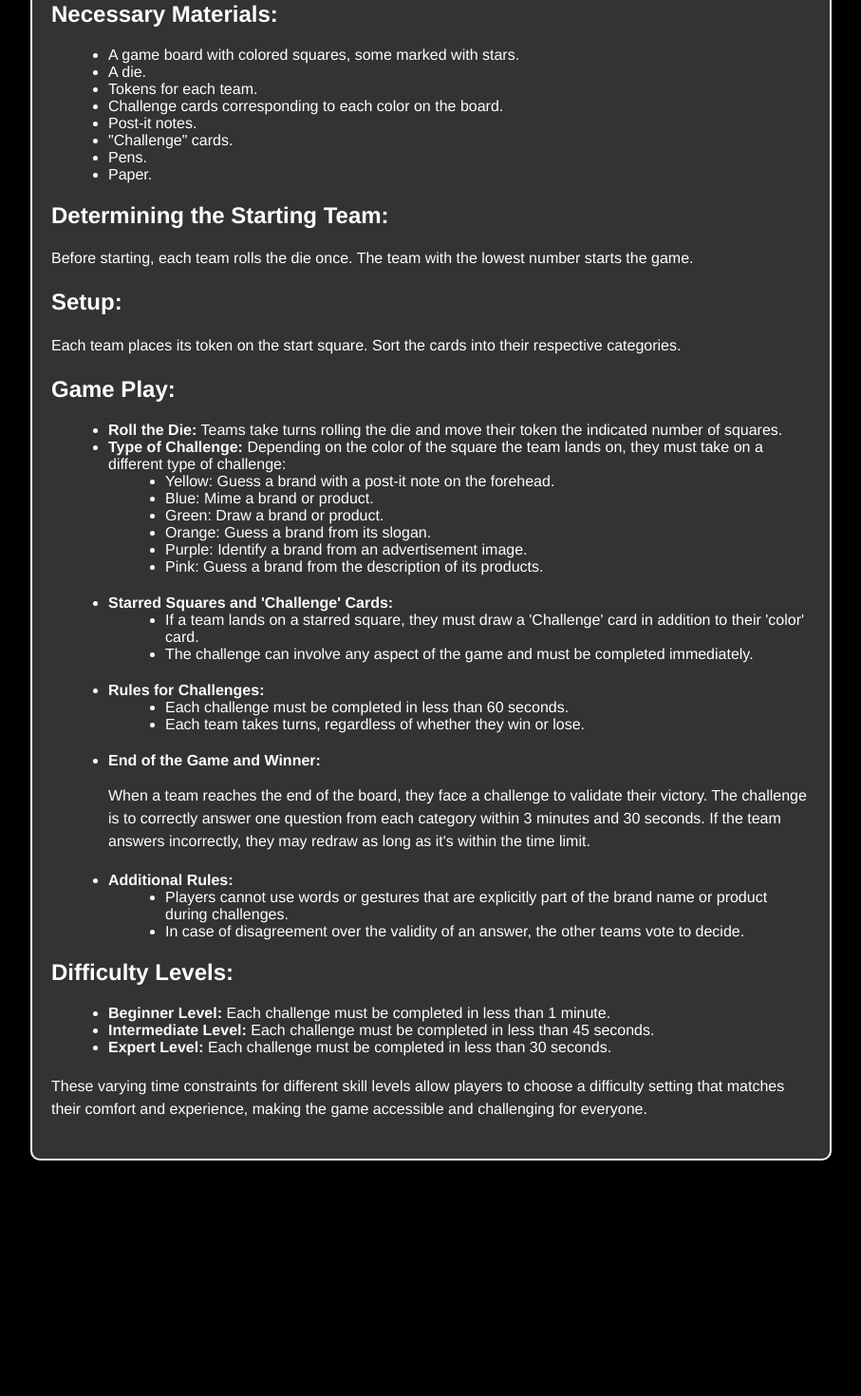
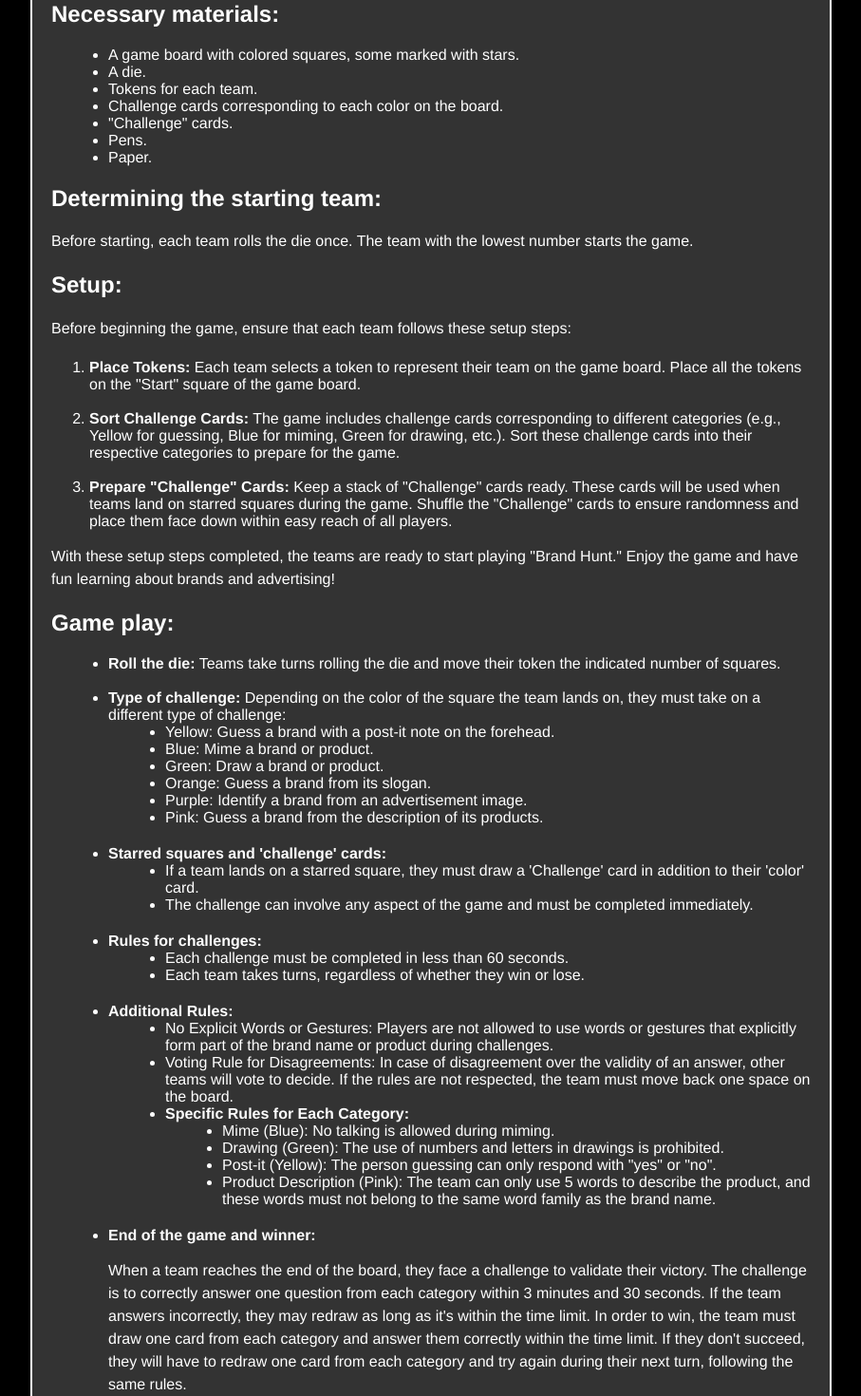
Before and after one commit to zahra4221/project_game, a Vue app: page /rules in a window 1280 px wide. Shown: the part 340-1810 px from the top of the page at 95% size, without its empty margins (186-1093 px from the left). Before the commit the page ends 1570 px from the top, so only its background shows below. Built offline with nearby package versions, Linux system fonts and the light colour scheme.

Commit message:
formulaire

```diff
--- a/package.json
+++ b/package.json
@@ -8,6 +8,7 @@
     "lint": "vue-cli-service lint"
   },
   "dependencies": {
+    "axios": "^1.6.2",
     "core-js": "^3.8.3",
     "vue": "^3.2.13",
     "vue-router": "^4.2.5"
--- a/public/index.html
+++ b/public/index.html
@@ -4,7 +4,7 @@
     <meta charset="utf-8">
     <meta http-equiv="X-UA-Compatible" content="IE=edge">
     <meta name="viewport" content="width=device-width,initial-scale=1.0">
-    <link rel="icon" href="<%= BASE_URL %>favicon.ico">
+    <link rel="icon" href="<%= BASE_URL %>logo_game.ico">
     <title><%= htmlWebpackPlugin.options.title %></title>
   </head>
   <body>
--- a/src/components/ContactForm.vue
+++ b/src/components/ContactForm.vue
@@ -1,56 +1,31 @@
 <template>
-    <div class="contact-page">
-      <h1>Contact Us</h1>
-      <p>If you have any suggestions or questions about our game, please feel free to send us a message.</p>
-      <div class="contact-form">
-        <form @submit.prevent="submitForm">
-
-            <div class="form">
-          <div class="form-group">
-            <label for="name">Name:</label>
-            <input type="text" id="name" v-model="formData.name" required>
-          </div>
-          <div class="form-group">
-            <label for="email">Email:</label>
-            <input type="email" id="email" v-model="formData.email" required>
-          </div>
-          <div class="form-group">
-            <label for="message">Message:</label>
-            <textarea id="message" v-model="formData.message" rows="4" required></textarea>
-          </div>
-          <button type="submit">Submit</button>
-          </div>
-        </form>
-      </div>
-    </div>
+    <form @submit.prevent="handleSubmit">
+      <input v-model="form.name" type="text" placeholder="Nom" />
+      <input v-model="form.email" type="email" placeholder="Email" />
+      <textarea v-model="form.message" placeholder="Message"></textarea>
+      <button type="submit">Envoyer</button>
+    </form>
   </template>
 
   <script>
   export default {
     data() {
       return {
-        formData: {
-          name: "",
-          email: "",
-          message: ""
+        form: {
+          name: '',
+          email: '',
+          message: ''
         }
       };
     },
     methods: {
-      submitForm() {
-        // Ici, vous pouvez ajouter le code pour envoyer le formulaire à un serveur ou effectuer d'autres actions.
-        // Par exemple, vous pouvez afficher les données dans la console pour le moment :
-        console.log("Form submitted with data:", this.formData);
-        // Réinitialiser le formulaire après soumission :
-        this.formData = {
-          name: "",
-          email: "",
-          message: ""
-        };
+      handleSubmit() {
+        // Logique d'envoi du formulaire
       }
     }
   };
   </script>
+
 
   <style scoped>
 
--- a/src/components/HomePage.vue
+++ b/src/components/HomePage.vue
@@ -5,7 +5,7 @@
         <img src="@/assets/logo_brand.png" alt="Brand Hunt Logo" />
       </div>
       <div class="welcome-message">
-        <h1>Welcome to Brand Hunt!</h1>
+        <h1>Welcome to Brand Hunt !</h1>
         <p>Dive into the exciting world of brands and advertising with our interactive game.</p>
       </div>
     </div>
--- a/src/components/RulesPage.vue
+++ b/src/components/RulesPage.vue
@@ -1,33 +1,56 @@
 <template>
     <div class="rules-page">
-      <h1 class="page-title">Game Rules</h1>
+      <h1 class="page-title">Game rules</h1>
 
-      <h2>Game Objective:</h2>
+      <h2>Game objective:</h2>
       <p>The main goal of "Brand Hunt" is to enrich players' knowledge about brands in a fun and interactive way. By participating in this game, players learn to recognize and remember various brands through a series of enjoyable challenges. These challenges stimulate creativity, memory, and team spirit, while providing an educational opportunity to better understand the world of brands and advertising. The game is designed for 4 to 8 players, playing in teams of two.</p>
 
-      <h2>Necessary Materials:</h2>
+      <h2>Necessary materials:</h2>
       <ul>
         <li>A game board with colored squares, some marked with stars.</li>
         <li>A die.</li>
         <li>Tokens for each team.</li>
         <li>Challenge cards corresponding to each color on the board.</li>
-        <li>Post-it notes.</li>
         <li>"Challenge" cards.</li>
         <li>Pens.</li>
         <li>Paper.</li>
       </ul>
 
-      <h2>Determining the Starting Team:</h2>
+      <h2>Determining the starting team:</h2>
       <p>Before starting, each team rolls the die once. The team with the lowest number starts the game.</p>
 
       <h2>Setup:</h2>
-      <p>Each team places its token on the start square. Sort the cards into their respective categories.</p>
+<p>
+    Before beginning the game, ensure that each team follows these setup steps:
+</p>
 
-      <h2>Game Play:</h2>
+<ol>
+    <li>
+        <strong>Place Tokens:</strong> Each team selects a token to represent their team on the game board. Place all the tokens on the "Start" square of the game board.
+    </li>
+    <br/>
+    <li>
+        <strong>Sort Challenge Cards:</strong> The game includes challenge cards corresponding to different categories (e.g., Yellow for guessing, Blue for miming, Green for drawing, etc.). Sort these challenge cards into their respective categories to prepare for the game.
+    </li>
+    <br/>
+    <li>
+        <strong>Prepare "Challenge" Cards:</strong> Keep a stack of "Challenge" cards ready. These cards will be used when teams land on starred squares during the game. Shuffle the "Challenge" cards to ensure randomness and place them face down within easy reach of all players.
+    </li>
+</ol>
+
+<p>
+    With these setup steps completed, the teams are ready to start playing "Brand Hunt." Enjoy the game and have fun learning about brands and advertising!
+</p>
+
+
+      <h2>Game play:</h2>
       <ul>
-        <li><strong>Roll the Die:</strong> Teams take turns rolling the die and move their token the indicated number of squares.</li>
-        <li><strong>Type of Challenge:</strong> Depending on the color of the square the team lands on, they must take on a different type of challenge:</li>
+        <li><strong>Roll the die:</strong> Teams take turns rolling the die and move their token the indicated number of squares.</li>
+        <br/>
+        <li><strong>Type of challenge:</strong> Depending on the color of the square the team lands on, they must take on a different type of challenge:</li>
+
         <ul>
+
           <li>Yellow: Guess a brand with a post-it note on the forehead.</li>
           <li>Blue: Mime a brand or product.</li>
           <li>Green: Draw a brand or product.</li>
@@ -35,30 +58,45 @@
           <li>Purple: Identify a brand from an advertisement image.</li>
           <li>Pink: Guess a brand from the description of its products.</li>
         </ul>
-        <li><strong>Starred Squares and 'Challenge' Cards:</strong></li>
+        <li><strong>Starred squares and 'challenge' cards:</strong></li>
         <ul>
           <li>If a team lands on a starred square, they must draw a 'Challenge' card in addition to their 'color' card.</li>
           <li>The challenge can involve any aspect of the game and must be completed immediately.</li>
         </ul>
-        <li><strong>Rules for Challenges:</strong></li>
+        <li><strong>Rules for challenges:</strong></li>
         <ul>
           <li>Each challenge must be completed in less than 60 seconds.</li>
           <li>Each team takes turns, regardless of whether they win or lose.</li>
         </ul>
-        <li><strong>End of the Game and Winner:</strong></li>
-        <p>When a team reaches the end of the board, they face a challenge to validate their victory. The challenge is to correctly answer one question from each category within 3 minutes and 30 seconds. If the team answers incorrectly, they may redraw as long as it's within the time limit.</p>
-        <li><strong>Additional Rules:</strong></li>
+
+
+<li>
+    <strong>Additional Rules:</strong>
+</li>
+<ul>
+    <li>No Explicit Words or Gestures: Players are not allowed to use words or gestures that explicitly form part of the brand name or product during challenges.</li>
+    <li>Voting Rule for Disagreements: In case of disagreement over the validity of an answer, other teams will vote to decide. If the rules are not respected, the team must move back one space on the board.</li>
+    <li><strong>Specific Rules for Each Category:</strong>
         <ul>
-          <li>Players cannot use words or gestures that are explicitly part of the brand name or product during challenges.</li>
-          <li>In case of disagreement over the validity of an answer, the other teams vote to decide.</li>
+            <li>Mime (Blue): No talking is allowed during miming.</li>
+            <li>Drawing (Green): The use of numbers and letters in drawings is prohibited.</li>
+            <li>Post-it (Yellow): The person guessing can only respond with "yes" or "no".</li>
+            <li>Product Description (Pink): The team can only use 5 words to describe the product, and these words must not belong to the same word family as the brand name.</li>
         </ul>
+    </li>
+</ul>
+    <li><strong>End of the game and winner:</strong></li>
+    <p>When a team reaches the end of the board, they face a challenge to validate their victory. The challenge is to correctly answer one question from each category within 3 minutes and 30 seconds. If the team answers incorrectly, they may redraw as long as it's within the time limit. In order to win, the team must draw one card from each category and answer them correctly within the time limit. If they don't succeed, they will have to redraw one card from each category and try again during their next turn, following the same rules.
+</p>
+
+
       </ul>
 
-      <h2>Difficulty Levels:</h2>
+      <h2>Difficulty levels:</h2>
       <ul>
-        <li><strong>Beginner Level:</strong> Each challenge must be completed in less than 1 minute.</li>
-        <li><strong>Intermediate Level:</strong> Each challenge must be completed in less than 45 seconds.</li>
-        <li><strong>Expert Level:</strong> Each challenge must be completed in less than 30 seconds.</li>
+        <li><strong>Beginner level:</strong> Each challenge must be completed in less than 1 minute.</li>
+        <li><strong>Intermediate level:</strong> Each challenge must be completed in less than 45 seconds.</li>
+        <li><strong>Expert level:</strong> Each challenge must be completed in less than 30 seconds.</li>
       </ul>
       <p>These varying time constraints for different skill levels allow players to choose a difficulty setting that matches their comfort and experience, making the game accessible and challenging for everyone.</p>
     </div>
--- a/src/components/TimerPage.vue
+++ b/src/components/TimerPage.vue
@@ -13,7 +13,7 @@
   <button @click="resetTimer" class="reset-button" :disabled="timerRunning">Reset</button>
 </div>
       <div class="duration-options">
-        <label for="duration">Choose the duration (in seconds) :</label>
+        <label class="duration_title" for="duration">Choose the duration (in seconds) :</label>
         <input type="number" id="duration" v-model="totalTime" :disabled="timerRunning" />
       </div>
     </div>
@@ -171,11 +171,16 @@
 
   .duration-options {
     margin-top: 20px;
+    align-content: center;
     display: flex;
     flex-direction: row;
     align-items: center;
   }
 
+  .duration_title{
+    display: flex;
+    align-content: center;
+  }
   label {
     font-size: 16px;
     margin-bottom: 5px;
```
Also changed, not shown: 2 other files (tests, documents, lock files or other folders).
